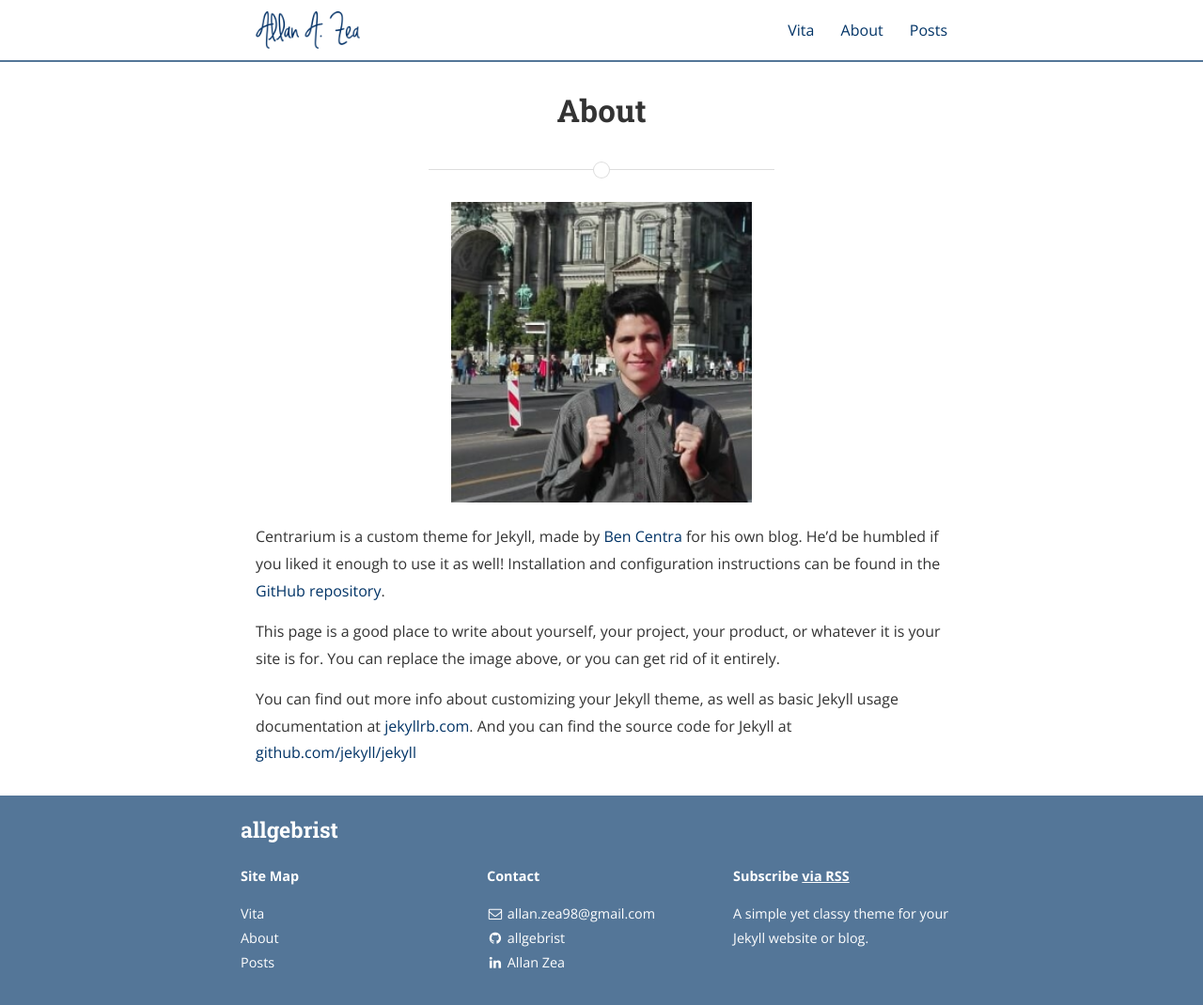
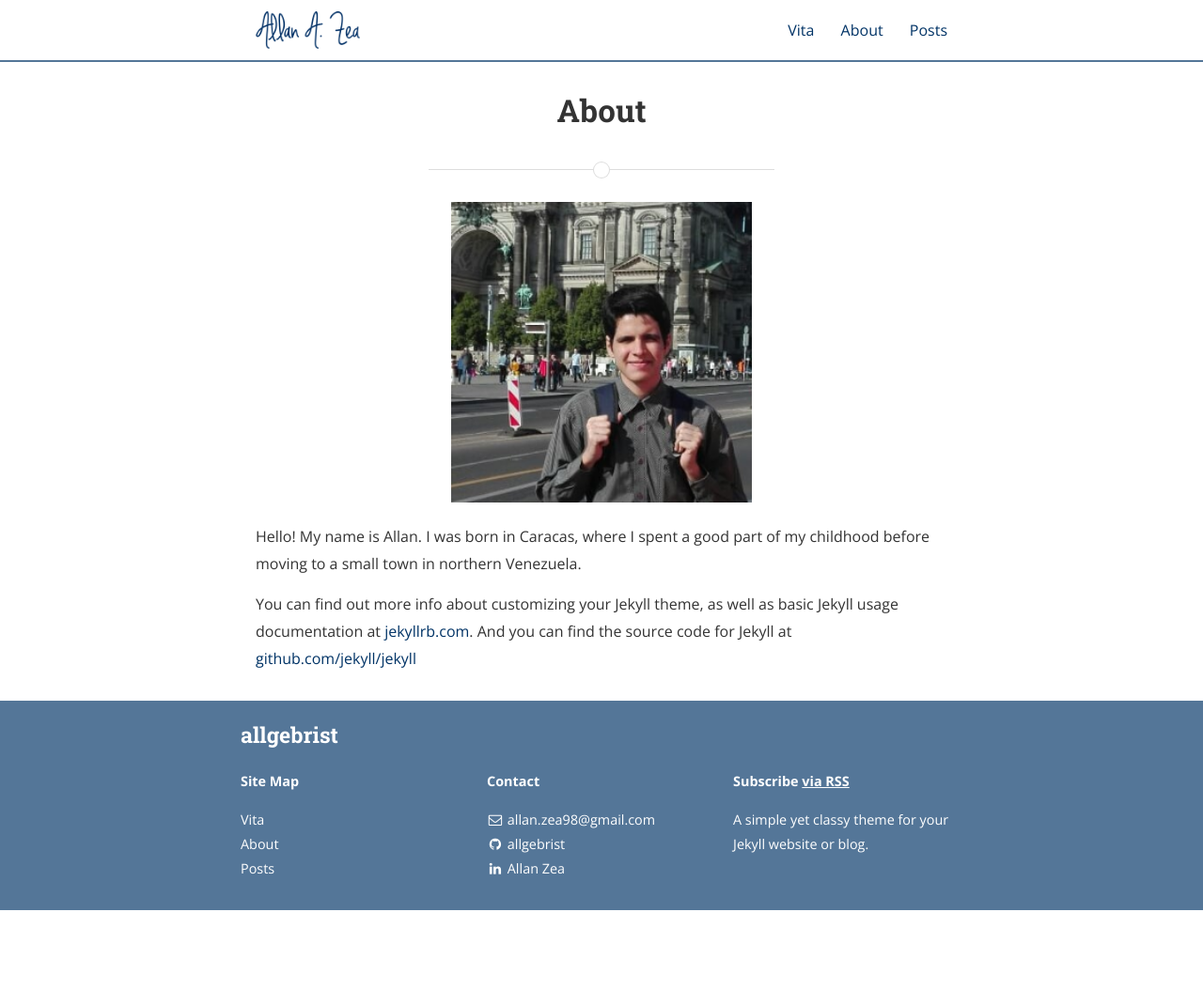
Before and after one commit to allgebrist/allgebrist.github.io, a Jekyll site: the page built from about.md, in a window 1280 px wide. Shown: the whole page at 94% size. Built offline with Jekyll 4.4.1, drawn with Linux system fonts in a browser that asks for light colours; nearby versions of some CDN libraries; after the commit the page ends 969 px from its top, so only the background shows below that.

Commit message:
Update about.md

```diff
--- a/about.md
+++ b/about.md
@@ -6,9 +6,7 @@ permalink: /about/
 
 <img src="{{ site.baseurl }}/assets/me.png" title="Profile Picture" class="profile">
 
-Centrarium is a custom theme for Jekyll, made by [Ben Centra][bencentra] for his own blog. He'd be humbled if you liked it enough to use it as well! Installation and configuration instructions can be found in the [GitHub repository](https://github.com/bencentra/centrarium).
-
-This page is a good place to write about yourself, your project, your product, or whatever it is your site is for. You can replace the image above, or you can get rid of it entirely.
+Hello! My name is Allan. I was born in Caracas, where I spent a good part of my childhood before moving to a small town in northern Venezuela.
 
 You can find out more info about customizing your Jekyll theme, as well as basic Jekyll usage documentation at [jekyllrb.com](http://jekyllrb.com/). And you can find the source code for Jekyll at [github.com/jekyll/jekyll](https://github.com/jekyll/jekyll)
 
```
